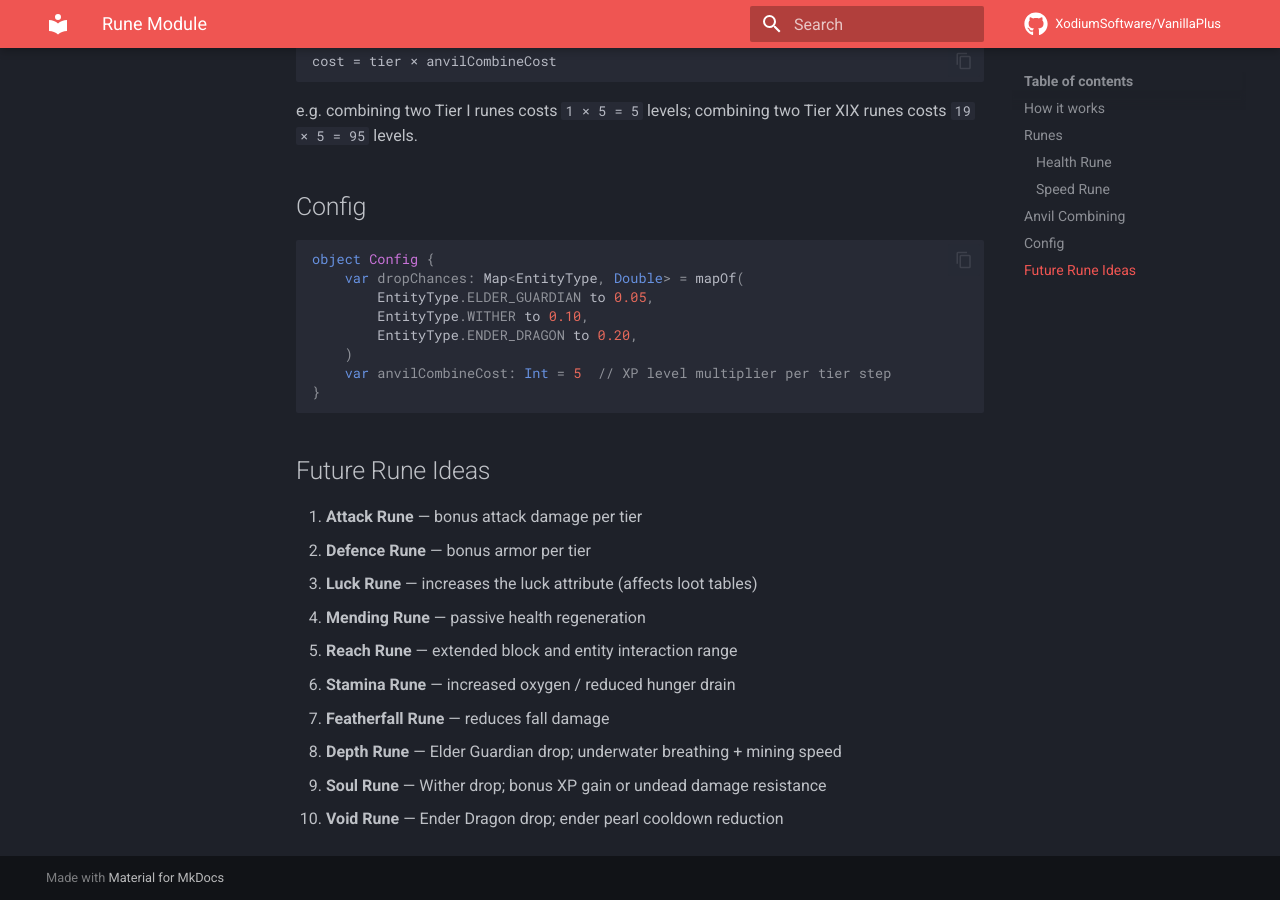
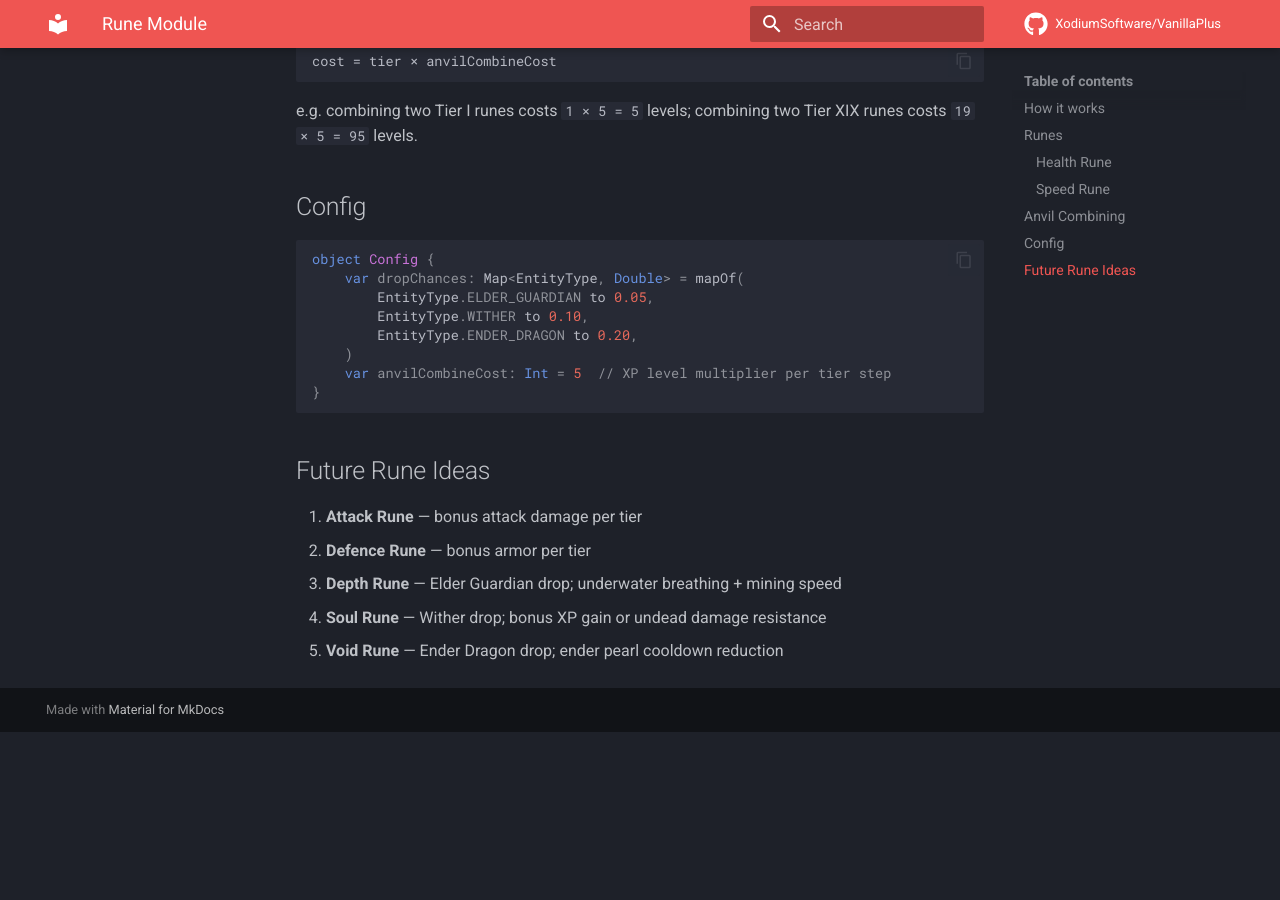
Before and after one commit to XodiumSoftware/VanillaPlus, an MkDocs documentation site: the page built from docs/modules/rune.md, in a window 1280 px wide and 900 px high, scrolled down 2275 px. Built offline with MkDocs 1.6.1 and Material for MkDocs 9.7.7, drawn with Linux system fonts in a browser that asks for light colours; comment, search, counter and statistics services are not loaded; after the commit the page ends 3007 px from its top, so only the background shows below that.

Commit message:
cleanup
Signed-off-by: Illyrius <FitimQ@live.nl>

```diff
--- a/docs/modules/rune.md
+++ b/docs/modules/rune.md
@@ -76,11 +76,6 @@ object Config {
 
 1. **Attack Rune** — bonus attack damage per tier
 2. **Defence Rune** — bonus armor per tier
-3. **Luck Rune** — increases the luck attribute (affects loot tables)
-4. **Mending Rune** — passive health regeneration
-5. **Reach Rune** — extended block and entity interaction range
-6. **Stamina Rune** — increased oxygen / reduced hunger drain
-7. **Featherfall Rune** — reduces fall damage
 8. **Depth Rune** — Elder Guardian drop; underwater breathing + mining speed
 9. **Soul Rune** — Wither drop; bonus XP gain or undead damage resistance
 10. **Void Rune** — Ender Dragon drop; ender pearl cooldown reduction
```
